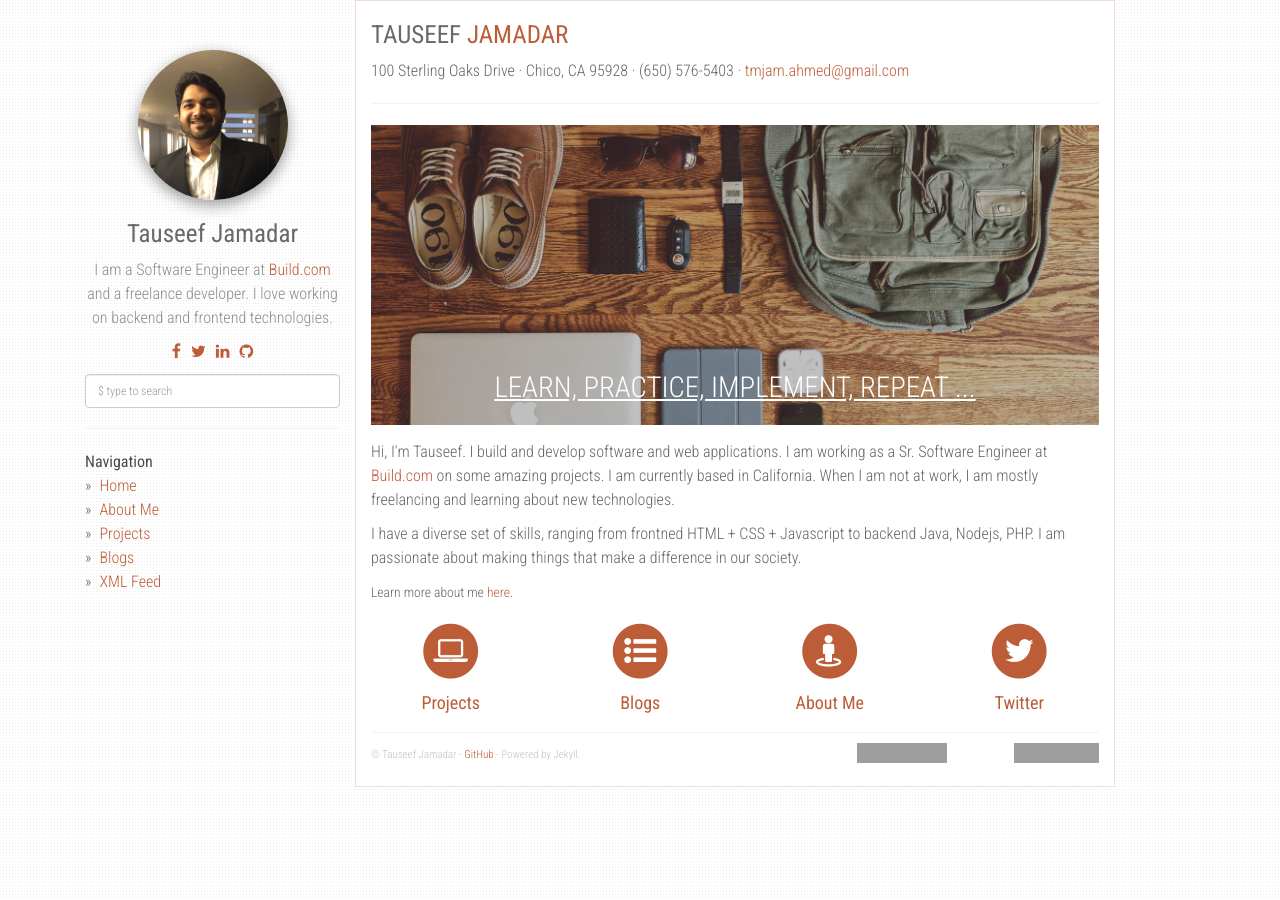
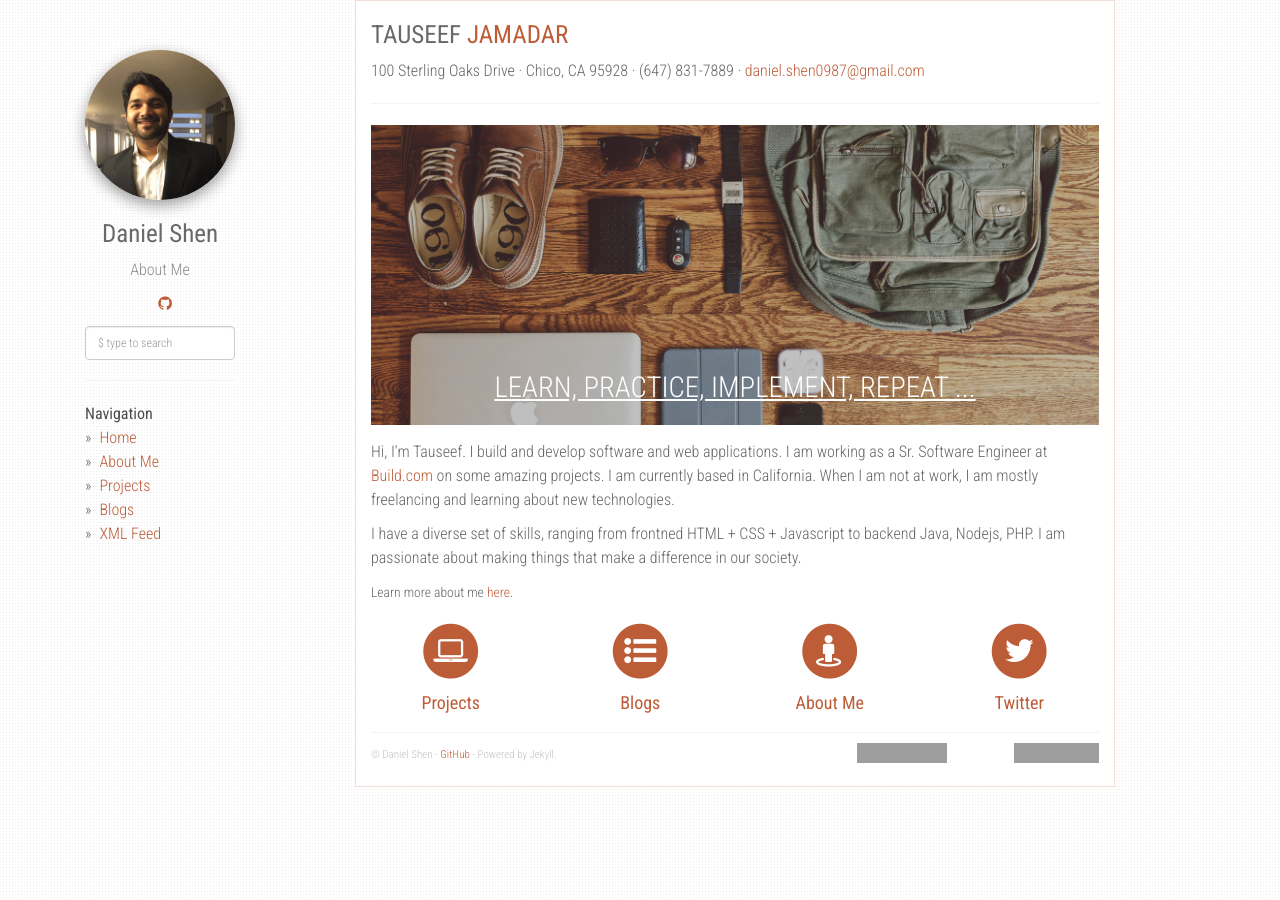
Before and after one commit to UncreativeName1/uncreativename1.github.io, a Jekyll site: the page built from index.html, in a window 1280 px wide. Built offline with Jekyll 4.4.1, drawn with Linux system fonts in a browser that asks for light colours; nearby versions of some CDN libraries; grey boxes are pictures that could not be loaded.

Commit message:
Add files via upload

```diff
--- a/_config.yml
+++ b/_config.yml
@@ -1,13 +1,12 @@
-theme: jekyll-theme-minimal
-title: Tauseef Jamadar
-description: Stuff that I come across and find interesting.
-author: Tauseef Jamadar
-email: tmjam.ahmed@gmail.com
-phone: (650) 576-5403
-github: https://github.com/tmjam
-about: I am a Software Engineer at <a href="https://www.build.com" target="_blank">Build.com</a> and a freelance developer. I love working on backend and frontend technologies.
+title: Daniel Shen
+description: [Description]
+author: Daniel Shen
+email: daniel.shen0987@gmail.com
+phone: (647) 831-7889
+github: https://github.com/UncreativeName1
+about: [About Me]
 disqus_shortname: programming
-google_analytics: UA-31048387-6
+# google_analytics: UA-31048387-6
 avatar_url: /static/img/me.jpg
 
 enableTags: true
@@ -19,20 +18,10 @@
     permalink: /project/:path/
 
 social:
-    - icon: fa-facebook
-      link: "https://www.facebook.com/tjamadar"
-    - icon: fa-twitter
-      link: "https://twitter.com/tmjam3011"
-    - icon: fa-linkedin
-      link: "https://www.linkedin.com/in/tauseef-jamadar-5b577913/"
-    # - icon: fa-stack-exchange
-    #   link: "#"
+    - icon: fa-dmoj
+      link: "https://dmoj.ca/user/UncreativeName"
     - icon: fa-github
-      link: "https://github.com/tmjam"
-
-share:
-  twitter_username: tmjam3011
-  # fb_appid: 1749788565247320
+      link: "https://github.com/UncreativeName1"
 
 urls:
     - text: About Me
@@ -44,7 +33,7 @@
     - text: XML Feed
       url: /feed.xml
 # url: "http://localhost:4000"
-url: "https://tmjam.github.io/tauseef-blog"
+url: "https://uncreativename1.github.io"
 baseurl: ""
 paginate: 20
 per_page: 20
```
Also changed, not shown: README.md.
